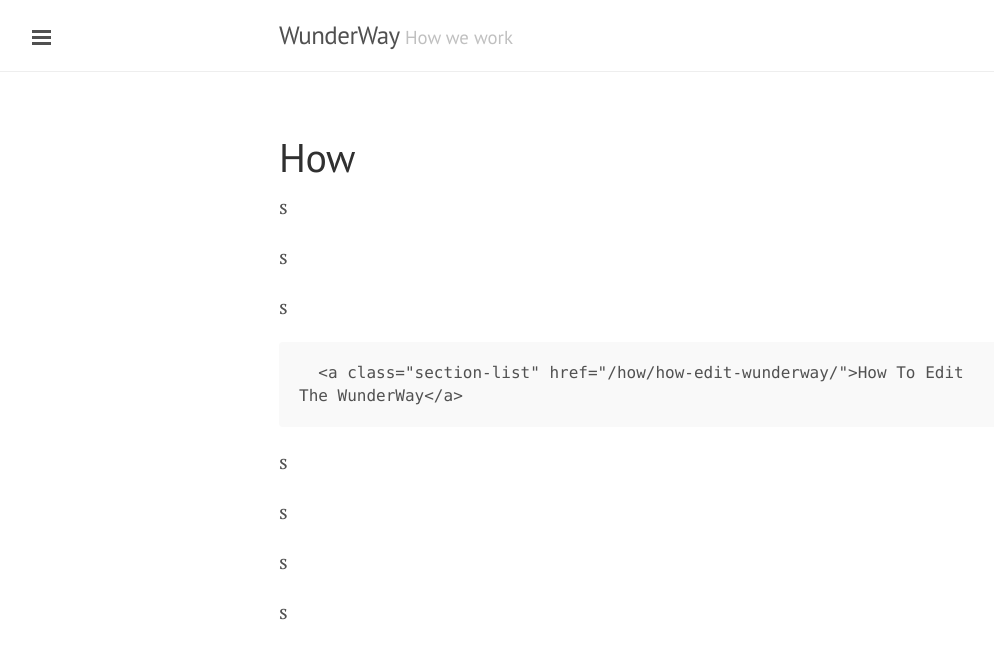
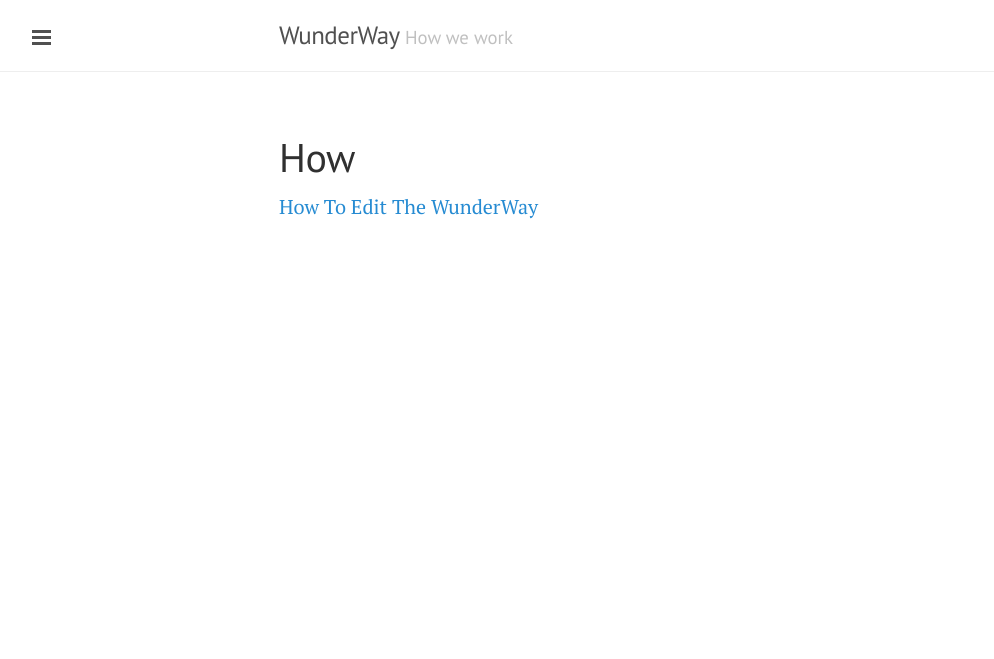
Before and after one commit to tormi/WunderWay, a Jekyll site: the page built from how/index.md, in a window 1280 px wide. Shown: the top 659 px of the page, without its empty margins (1-995 px from the left). Built offline with Jekyll 4.4.1, drawn with Linux system fonts in a browser that asks for light colours; Markdown is read by kramdown in place of the engine named in the settings.

Commit message:
Removing indentation to avoid html rendering as a codeblock

```diff
--- a/how/index.md
+++ b/how/index.md
@@ -10,10 +10,10 @@ title: How
 {% endcomment %}
 
 {% assign pages_list = site.pages %}
-{% for node in pages_list %}s
+{% for node in pages_list %}
   {% if node.title != null %}
     {% if node.section == "how" %}
-      <a class="section-list" href="{{ node.url }}">{{ node.title }}</a>
+<a class="section-list" href="{{ node.url }}">{{ node.title }}</a>
     {% endif %}
   {% endif %}
 {% endfor %}
```
